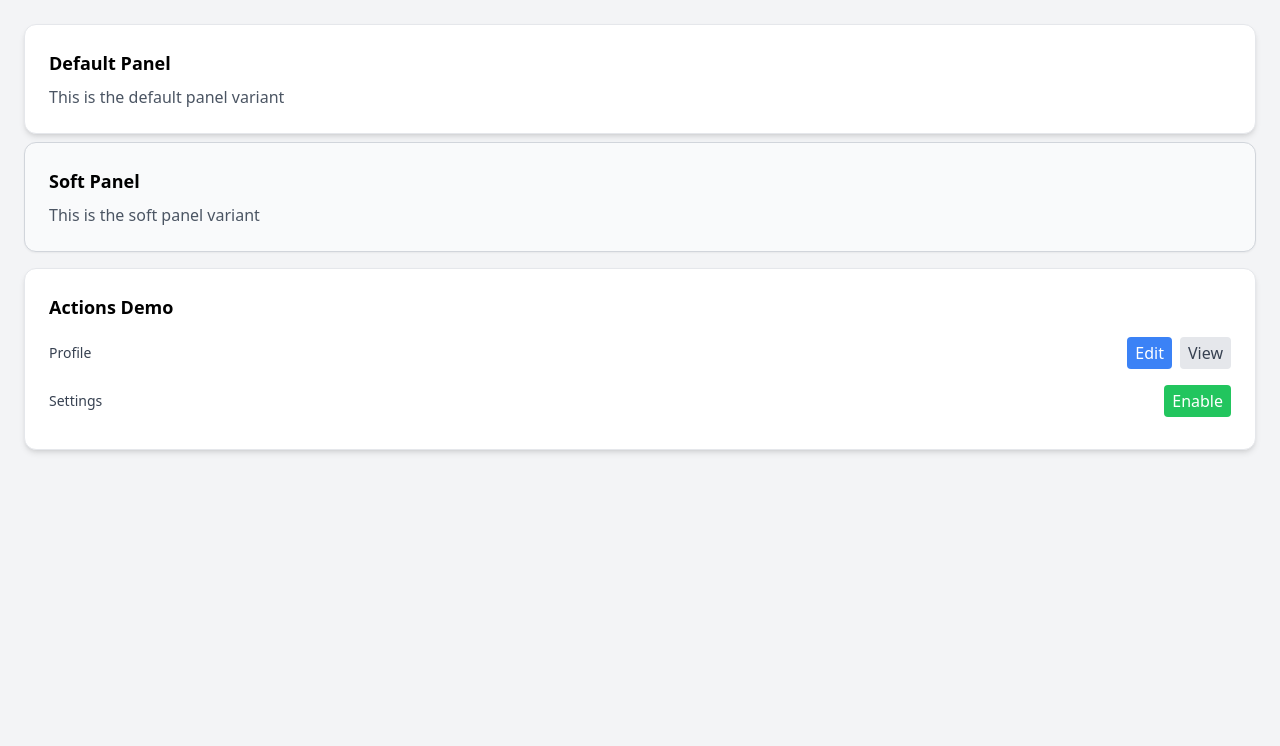
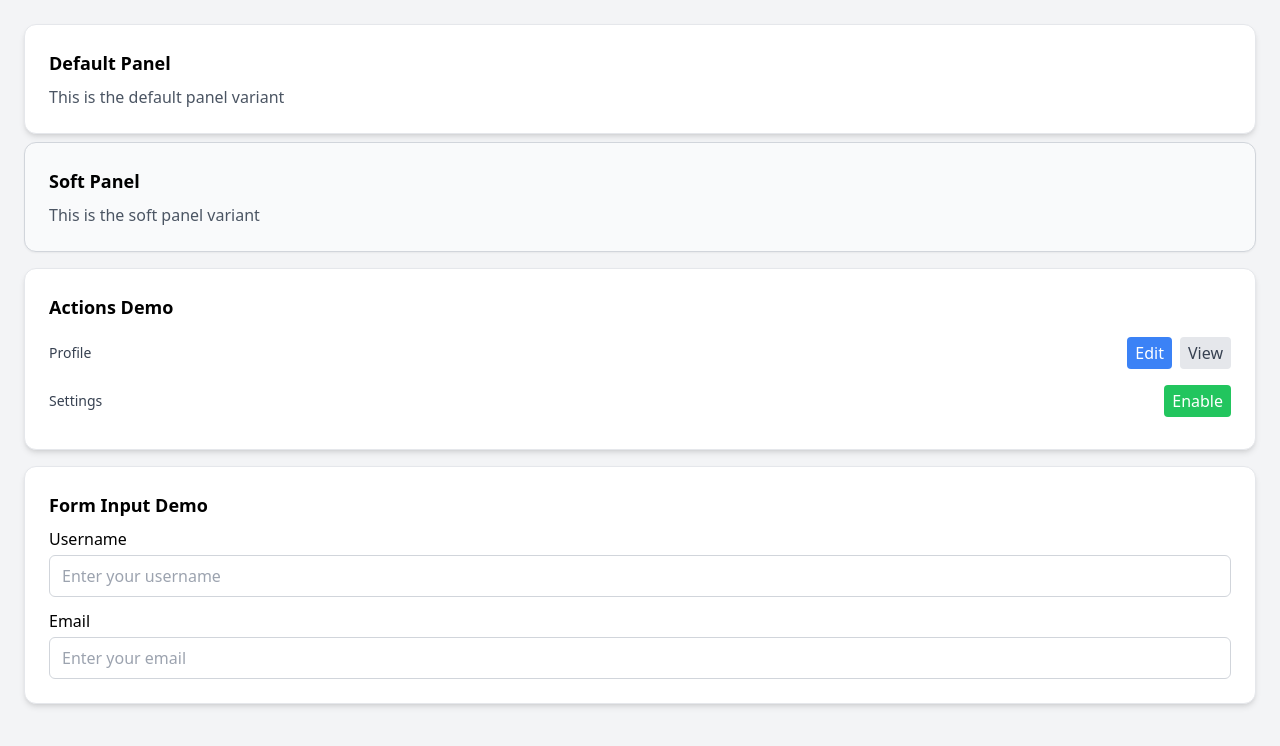
Before and after one commit to gaiabulbanix/react-onboarding-projects-v3, a React (Vite) app in the folder r9-tailwind-foundations/: page / in a window 1280 px wide. Shown: the top 746 px of the page. Built offline with nearby package versions, Linux system fonts and the light colour scheme.

Commit message:
feat: added forminput component and updated readme file

```diff
--- a/r9-tailwind-foundations/src/App.jsx
+++ b/r9-tailwind-foundations/src/App.jsx
@@ -1,5 +1,6 @@
 import Panel from "./components/scaffold/Panel";
 import ActionRow from "./components/scaffold/ActionRow";
+import FormInput from "./components/scaffold/FormInput";
 
 export default function App() {
   return (
@@ -23,6 +24,11 @@ export default function App() {
         </ActionRow>
       </Panel>
 
+      <Panel title="Form Input Demo" className="mt-4">
+        <FormInput label="Username" placeholder="Enter your username" />
+        <FormInput label="Email" placeholder="Enter your email" className="mt-3" />
+      </Panel>
+
     </div>
   );
 }
--- /dev/null
+++ b/r9-tailwind-foundations/src/components/scaffold/FormInput.jsx
@@ -0,0 +1,22 @@
+import { useState } from "react";
+
+export default function formInput({ label, placeholder = "", className = "" }) {
+    const [value, setValue] = useState("");
+
+    return (
+        <div className={`flex flex-col gap-1 ${className}`}>
+            {label && (
+                <label>
+                    {label}
+                </label>
+            )}
+
+            <input
+                value={value}
+                onchange={(e) => setValue(e.target.value)}
+                placeholder={placeholder}
+                className="px-3 py-2 border border-gray-300 rounded-md focus:outline-none focus:ring-2 focus:ring-blue-400"
+            />
+        </div>
+    );
+}
```
Also changed, not shown: r9-tailwind-foundations/src/components/scaffold/README.md.
